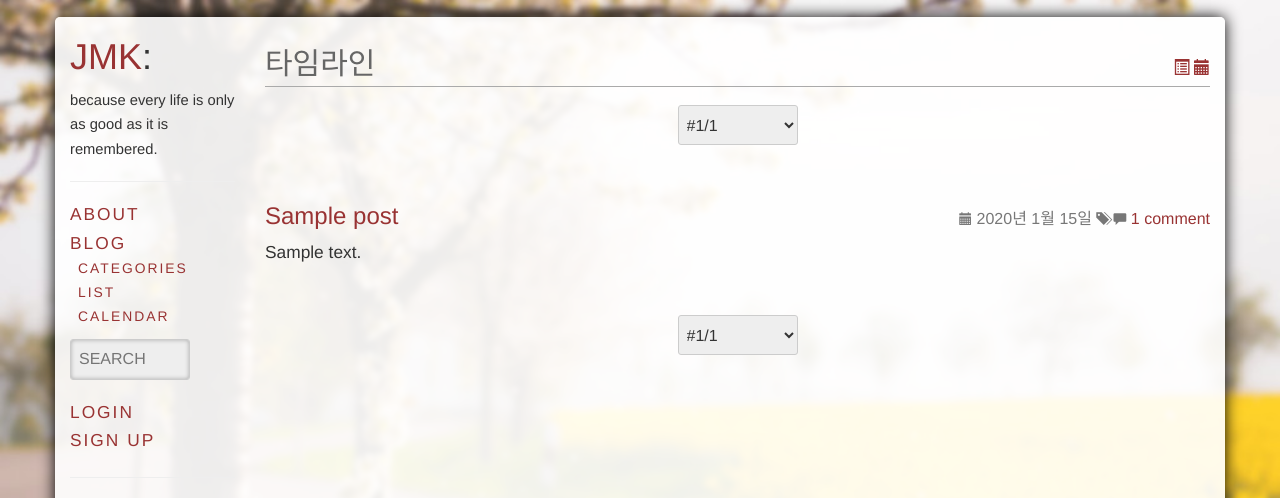
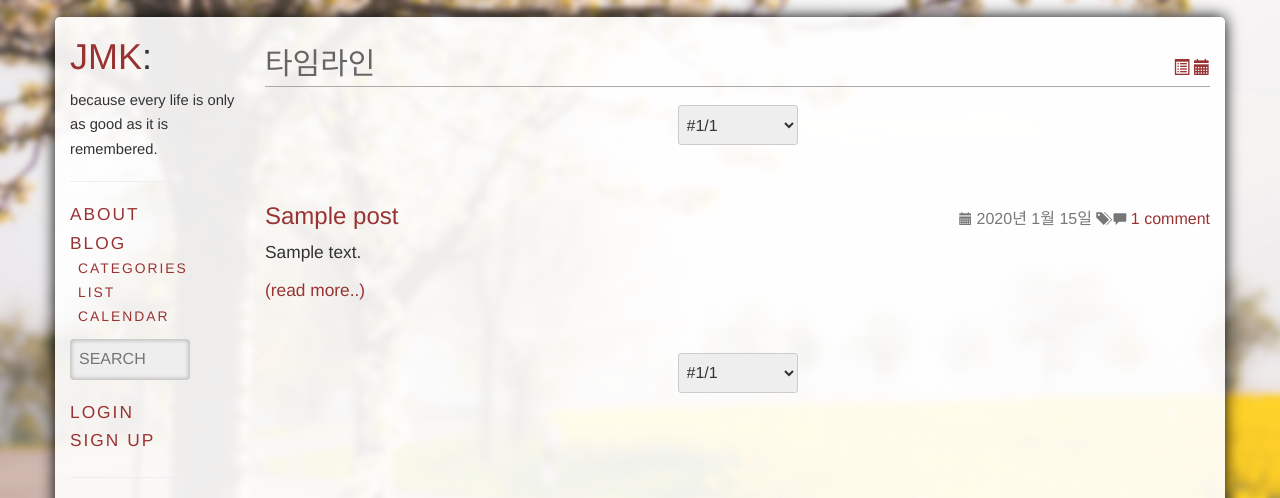
Before and after one commit to jongman/jmk.pe.kr, a Django app: page // in a window 1280 px wide. Shown: the top 498 px of the page. Run offline with Django 3.2, Linux system fonts and the light colour scheme; tables that the repository leaves empty hold one stand-in row (values such as "Sample post"); data that the repository does not hold is empty; parts of the project's set-up code (start-up, migrations or seed data) failed here and were passed over; some libraries are stand-ins or nearby versions.

Commit message:
excerpt criteria

```diff
--- a/www/posts/templates/render-post-excerpt.html
+++ b/www/posts/templates/render-post-excerpt.html
@@ -3,7 +3,7 @@
 						<div class="public-body">
 							{{ post.body_public|cut_more|markdown }}
 
-							{% if '[[more]]' in post.body_public or post.body_private and user.is_superuser or post.attachment.count > 0 %}
+							{% if '[[more]]' in post.body_public or post.body_private and user.is_superuser or post.attachments %}
 								<a href="{{ post.get_absolute_url }}">(read more..)</a>
 							{% endif %}
 						</div>
```
